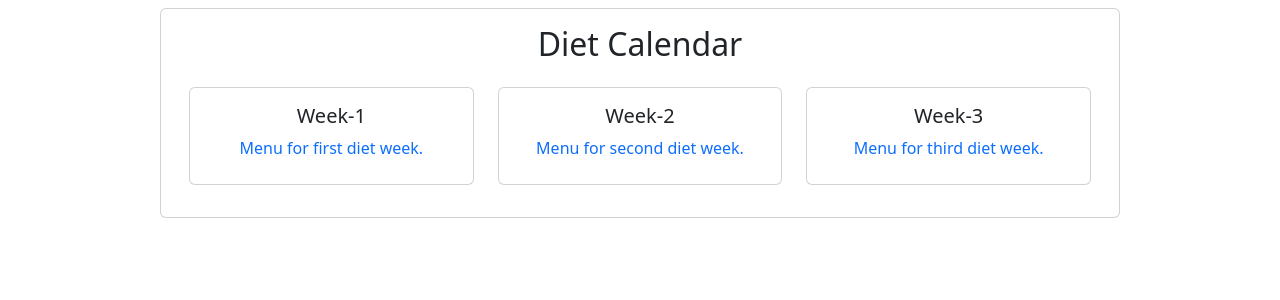
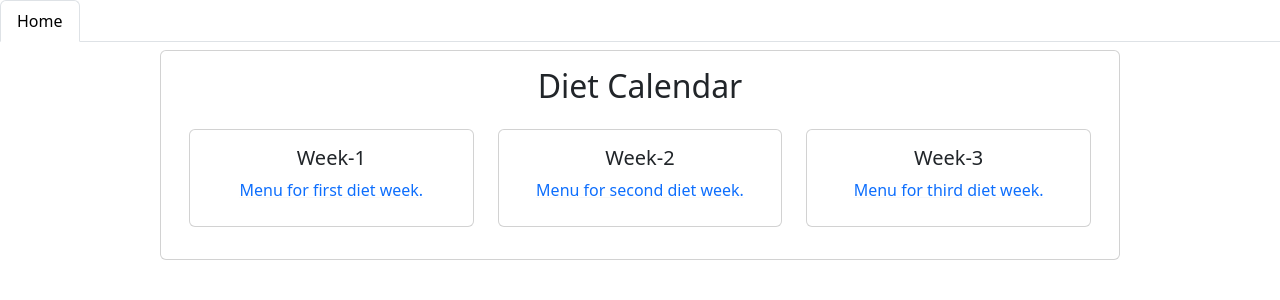
Before and after one commit to atarasevich77/d-calendar, a React (Create React App) app: page / in a window 1280 px wide. Shown: the top 300 px of the page. Built offline with nearby package versions, Linux system fonts and the light colour scheme.

Commit message:
added nav menu

```diff
--- a/src/App.tsx
+++ b/src/App.tsx
@@ -1,18 +1,20 @@
+import React from "react";
 import { BrowserRouter, Route, Routes } from "react-router-dom";
 import Calendar from "./components/Calendar";
 import Week1 from "./components/weeks/Week1";
 import Week2 from "./components/weeks/Week2";
 import Week3 from "./components/weeks/Week3";
-import React from "react";
+import NavMenu from "./components/NavMenu";
 
 function App() {
   return (
     <BrowserRouter>
+      <NavMenu />
       <Routes>
-        <Route path="/" element={ <Calendar /> } />
-        <Route path="/week-1" element={ <Week1 /> } />
-        <Route path="/week-2" element={ <Week2 /> } />
-        <Route path="/week-3" element={ <Week3 /> } />
+        <Route path="/" element={<Calendar/>}/>
+        <Route path="/week-1" element={<Week1/>}/>
+        <Route path="/week-2" element={<Week2/>}/>
+        <Route path="/week-3" element={<Week3/>}/>
       </Routes>
     </BrowserRouter>
   );
--- /dev/null
+++ b/src/components/NavMenu.tsx
@@ -0,0 +1,26 @@
+import React, { useState } from "react";
+import { useLocation } from "react-router-dom";
+import { useEffect } from "react";
+
+function NaviMenu() {
+  const location = useLocation();
+  const [isActive, setIsActive] = useState('');
+
+  useEffect(() => {
+    if (location.pathname === '/') {
+      setIsActive('active');
+    } else {
+      setIsActive('');
+    }
+  }, [location.pathname]);
+
+  return (
+    <ul className="nav nav-tabs">
+      <li className="nav-item">
+        <a className={`nav-link ${isActive}`} href="/">Home</a>
+      </li>
+    </ul>
+  )
+}
+
+export default NaviMenu;
--- a/src/components/weeks/Week1.tsx
+++ b/src/components/weeks/Week1.tsx
@@ -3,7 +3,10 @@ import React from "react";
 function Week1() {
 
   return (
-    <h5>Week-1</h5>
+    <div className="d-flex justify-content-center">
+      <h5 className="m-4">Week 1</h5>
+
+    </div>
   );
 }
 
--- a/src/components/weeks/Week2.tsx
+++ b/src/components/weeks/Week2.tsx
@@ -3,7 +3,10 @@ import React from "react";
 function Week2() {
 
   return (
-    <h5>Week-2</h5>
+    <div className="d-flex justify-content-center">
+      <h5 className="m-4">Week 2</h5>
+
+    </div>
   );
 }
 
--- a/src/components/weeks/Week3.tsx
+++ b/src/components/weeks/Week3.tsx
@@ -3,7 +3,10 @@ import React from "react";
 function Week3() {
 
   return (
-    <h5>Week-3</h5>
+    <div className="d-flex justify-content-center">
+      <h5 className="m-4">Week 3</h5>
+
+    </div>
   );
 }
 
```
